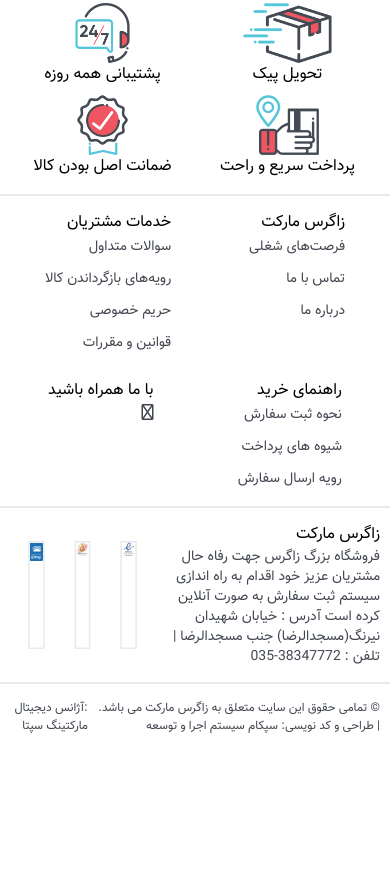
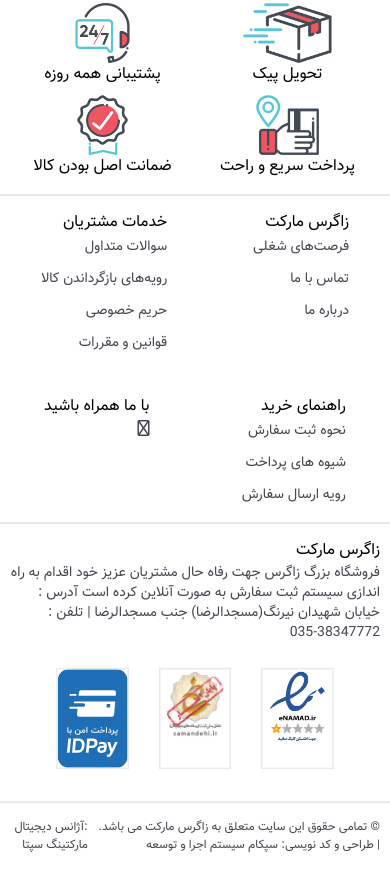
Before and after one commit to hosseinGith/zagros.market, a website: page index.html in a window 390 px wide. Shown: the part 5609-6478 px from the top of the page. Before the commit the page ends 6359 px from the top, so only its background shows below. Drawn offline with Linux system fonts and the light colour scheme.

Commit message:
fix main page problem

```diff
--- a/index.html
+++ b/index.html
@@ -2310,7 +2310,7 @@
       </section>
       <section>
         <div class="container">
-          <div class="flex flex-wrap gap-6 px-2 justify-around">
+          <div class="flex flex-wrap gap-10 px-2 justify-around">
             <div class="text-lowGray">
               <p class="text-blackColor">زاگرس مارکت</p>
               <ul class="space-y-2">
@@ -2386,7 +2386,7 @@
         </div>
       </section>
       <section>
-        <div class="container flex justify-between gap-2">
+        <div class="container flex sm:flex-row flex-col justify-between gap-2">
           <div class="basis-[60%]">
             <p>زاگرس مارکت</p>
             <p class="text-lowGray text-sm">
```
Also changed, not shown: styles/main.css.
